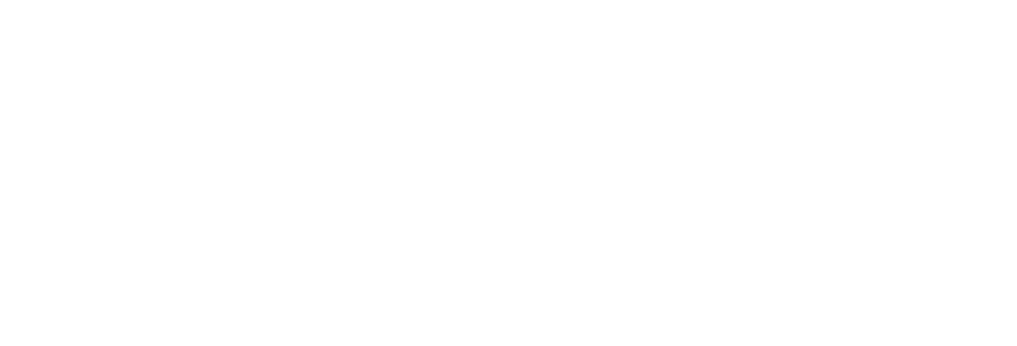
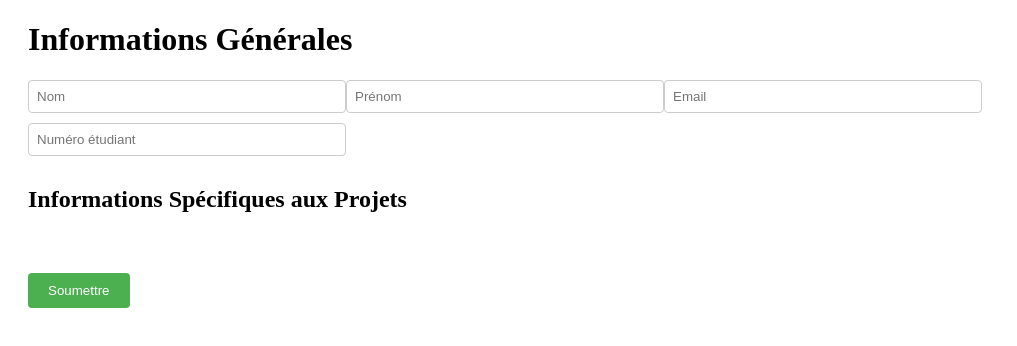
Before and after one commit to Vezonne/PROJET_ANDROIDE, a React (Create React App) app in the folder Affectation/: page /infoSupp in a window 1280 px wide. Before the commit this address had no page. Shown: the top 346 px of the page, without its empty margins (0-1017 px from the left). Built offline with nearby package versions, Linux system fonts and the light colour scheme.

Commit message:
Page InfoSupp pas finie

```diff
--- a/Affectation/src/App.js
+++ b/Affectation/src/App.js
@@ -1,15 +1,18 @@
 import React from 'react';
-import { BrowserRouter as Router, Route, Routes } from 'react-router-dom'; // Importez Routes depuis react-router-dom
+import { BrowserRouter as Router, Route, Routes, Navigate } from 'react-router-dom'; // Importez Routes depuis react-router-dom
 import Accueil from './Accueil';
 import ClassementProjets from './ClassementProjets';
+import InfoSupp from './InfoSupp';
 
 function App() {
   return (
     <Router>
       <div>
-        <Routes>
+        <Routes default = "/" >
           <Route path="/" element={<Accueil />} />
           <Route path = "/classementProjets" element={<ClassementProjets/>}></Route>
+          <Route path = "/infoSupp" element={<InfoSupp/>}> </Route>
+          <Route path='*' element={<Navigate replace to='/' />} />
         </Routes>
       </div>
     </Router>
--- a/Affectation/src/ClassementProjets.css
+++ b/Affectation/src/ClassementProjets.css
@@ -1,5 +1,5 @@
 .classement-projets-container {
-  font-family: Arial, sans-serif;
+  font-family: Arial, sans-serif; /* Police de caractères */
   text-align: center;
 }
 
@@ -19,11 +19,11 @@
   text-align: left;
 }
 
-.add-button, .arrow-button, .supp-button {
+.add-button, .arrow-button, .supp-button{
   padding: 8px 16px;
   cursor: pointer;
-  border-radius: 4px;
-  transition: background-color 0.3s;
+  border-radius: 4px; /* Coins arrondis */
+  transition: background-color 0.3s; /* Transition legere pour l'effet hover */
 }
 
 .add-button {
@@ -32,14 +32,15 @@
   border: none;
 }
 
-.add-button:hover {
-  background-color: #3385ff;
-}
 
 .arrow-button, .supp-button {
   background-color: transparent;
   color: black;
   border: none;
+}
+
+.add-button:hover {
+  background-color: #3385ff;
 }
 
 .arrow-button:hover {
@@ -50,6 +51,7 @@
   background-color: #ff6666;
   color: white;
 }
+
 
 .projet-select {
   padding: 6px;
@@ -85,11 +87,32 @@
   border-radius: 4px;
   background-color: #ebebeb;
   padding: 12px;
-  display: flex;
+  display: flex; /* Aligner les éléments horizontalement */
   align-items: center;
 }
 
 
 .selection li button {
-  margin-left: auto;
+  margin-left: auto; /* Aligner le bouton à droite */
 }
+
+
+.suivant-container {
+  display: flex;
+  justify-content: flex-end; /* Aligne le contenu à l'extrémité droite */
+}
+
+.suivant-button {
+  background-color: #008a00;
+  color: white;
+  border: none;
+  padding: 10px 20px; /* Ajuster le padding pour le dimensionnement */
+  font-size: 16px; /* Taille du texte */
+  border-radius: 5px; /* Coins arrondis */
+  cursor: pointer;
+  transition: background-color 0.3s ease; /* Transition legere pour l'effet hover */
+}
+
+.suivant-button:hover {
+  background-color: #006300;
+}
--- a/Affectation/src/ClassementProjets.jsx
+++ b/Affectation/src/ClassementProjets.jsx
@@ -1,6 +1,7 @@
 import React from 'react';
 import './ClassementProjets.css'
 import { useState, useEffect } from 'react';
+import { Link } from 'react-router-dom';
 
 function ClassementProjets() {
   // Exemple de projet en attendant le backend
@@ -11,7 +12,17 @@ function ClassementProjets() {
         capacite: "2-4",
         nom: "Projet 1",
         description: "Description du projet 1",
-        informationsSupplementaires: "Informations supplémentaires pour le projet 1"
+        informationsSupplementaires: "Informations supplémentaires pour le projet 1",
+        candidats: [
+          {
+            nom: "Nom du candidat",
+            prenom: "Prénom du candidat",
+            email: "email@example.com",
+            numEtudiant: "Numéro étudiant",
+            cv: "", // Chemin vers le CV du candidat
+            lettreMotivation: "" // Chemin vers la lettre de motivation du candidat
+          }
+        ]
       },
       {
         id: 2,
@@ -19,7 +30,17 @@ function ClassementProjets() {
         capacite: "2",
         nom: "Projet 2",
         description: "Description du projet 2",
-        informationsSupplementaires: "Informations supplémentaires pour le projet 2"
+        informationsSupplementaires: "Informations supplémentaires pour le projet 2",
+        candidats: [
+          {
+            nom: "Nom du candidat",
+            prenom: "Prénom du candidat",
+            email: "email@example.com",
+            numEtudiant: "Numéro étudiant",
+            cv: "", // Chemin vers le CV du candidat
+            lettreMotivation: "" // Chemin vers la lettre de motivation du candidat
+          }
+        ]
       },
       {
         id: 3,
@@ -27,7 +48,17 @@ function ClassementProjets() {
         capacite: "2",
         nom: "Projet 3",
         description: "Description du projet 2",
-        informationsSupplementaires: "Informations supplémentaires pour le projet 2"
+        informationsSupplementaires: "Informations supplémentaires pour le projet 2",
+        candidats: [
+          {
+            nom: "Nom du candidat",
+            prenom: "Prénom du candidat",
+            email: "email@example.com",
+            numEtudiant: "Numéro étudiant",
+            cv: "", // Chemin vers le CV du candidat
+            lettreMotivation: "" // Chemin vers la lettre de motivation du candidat
+          }
+        ]
       },
       {
         id: 4,
@@ -35,7 +66,17 @@ function ClassementProjets() {
         capacite: "2",
         nom: "Projet 4",
         description: "Description du projet 2",
-        informationsSupplementaires: "Informations supplémentaires pour le projet 2"
+        informationsSupplementaires: "Informations supplémentaires pour le projet 2",
+        candidats: [
+          {
+            nom: "Nom du candidat",
+            prenom: "Prénom du candidat",
+            email: "email@example.com",
+            numEtudiant: "Numéro étudiant",
+            cv: "", // Chemin vers le CV du candidat
+            lettreMotivation: "" // Chemin vers la lettre de motivation du candidat
+          }
+        ]
       },
       {
         id: 5,
@@ -43,7 +84,17 @@ function ClassementProjets() {
         capacite: "2-4",
         nom: "Projet 1",
         description: "Description du projet 1",
-        informationsSupplementaires: "Informations supplémentaires pour le projet 1"
+        informationsSupplementaires: "Informations supplémentaires pour le projet 1",
+        candidats: [
+          {
+            nom: "Nom du candidat",
+            prenom: "Prénom du candidat",
+            email: "email@example.com",
+            numEtudiant: "Numéro étudiant",
+            cv: "", // Chemin vers le CV du candidat
+            lettreMotivation: "" // Chemin vers la lettre de motivation du candidat
+          }
+        ]
       },
       {
         id: 6,
@@ -51,7 +102,17 @@ function ClassementProjets() {
         capacite: "2",
         nom: "Projet 2",
         description: "Description du projet 2",
-        informationsSupplementaires: "Informations supplémentaires pour le projet 2"
+        informationsSupplementaires: "Informations supplémentaires pour le projet 2",
+        candidats: [
+          {
+            nom: "Nom du candidat",
+            prenom: "Prénom du candidat",
+            email: "email@example.com",
+            numEtudiant: "Numéro étudiant",
+            cv: "", // Chemin vers le CV du candidat
+            lettreMotivation: "" // Chemin vers la lettre de motivation du candidat
+          }
+        ]
       },
       {
         id: 7,
@@ -59,7 +120,17 @@ function ClassementProjets() {
         capacite: "2",
         nom: "Projet 3",
         description: "Description du projet 2",
-        informationsSupplementaires: "Informations supplémentaires pour le projet 2"
+        informationsSupplementaires: "Informations supplémentaires pour le projet 2",
+        candidats: [
+          {
+            nom: "Nom du candidat",
+            prenom: "Prénom du candidat",
+            email: "email@example.com",
+            numEtudiant: "Numéro étudiant",
+            cv: "", // Chemin vers le CV du candidat
+            lettreMotivation: "" // Chemin vers la lettre de motivation du candidat
+          }
+        ]
       },
       {
         id: 8,
@@ -67,7 +138,17 @@ function ClassementProjets() {
         capacite: "2",
         nom: "Projet 4",
         description: "Description du projet 2",
-        informationsSupplementaires: "Informations supplémentaires pour le projet 2"
+        informationsSupplementaires: "Informations supplémentaires pour le projet 2",
+        candidats: [
+          {
+            nom: "Nom du candidat",
+            prenom: "Prénom du candidat",
+            email: "email@example.com",
+            numEtudiant: "Numéro étudiant",
+            cv: "", // Chemin vers le CV du candidat
+            lettreMotivation: "" // Chemin vers la lettre de motivation du candidat
+          }
+        ]
       },
 
   ];
@@ -198,6 +279,14 @@ function ClassementProjets() {
             ))}
           </ul>
         </div>
+        <div className='suivant-container'>
+          <Link to={{
+            pathname: "/infoSupp",
+            state: { projetsSelectionnes: projetsSelectionnes }
+          }}>
+            <button className='suivant-button'>étape suivante</button>
+          </Link>
+        </div>
     </div>
   );
 }
--- /dev/null
+++ b/Affectation/src/InfoSupp.css
@@ -0,0 +1,51 @@
+.infos-supp-container {
+    margin: 20px;
+}
+
+.infos-form {
+    display: flex;
+    flex-direction: column;
+    align-items: flex-start;
+}
+
+.infos-generales input {
+    margin-bottom: 10px;
+    width: 300px;
+    padding: 8px;
+    border: 1px solid #ccc;
+    border-radius: 4px;
+}
+
+.projets-info {
+    margin-top: 20px;
+}
+
+.projet-info {
+    margin-bottom: 20px;
+}
+
+.candidats-inputs {
+    display: flex;
+    flex-wrap: wrap;
+    gap: 10px;
+}
+
+.candidat-input {
+    display: flex;
+    flex-direction: column;
+    gap: 5px;
+}
+
+.submit-btn {
+    margin-top: 20px;
+    padding: 10px 20px;
+    background-color: #4CAF50;
+    color: white;
+    border: none;
+    border-radius: 4px;
+    cursor: pointer;
+}
+
+.submit-btn:hover {
+    background-color: #45a049;
+}
--- /dev/null
+++ b/Affectation/src/InfoSupp.jsx
@@ -0,0 +1,58 @@
+import React, { useState } from 'react';
+import { useLocation } from 'react-router-dom';
+import './InfoSupp.css';
+
+const InfoSupp = () => {
+    const location = useLocation();
+    const projetsSelectionnes = location.state ? location.state.projetsSelectionnes : [];
+
+    const [infosGenerales, setInfosGenerales] = useState({
+        nom: "",
+        prenom: "",
+        email: "",
+        numeroEtudiant: ""
+    });
+
+    const handleInfosGeneralesChange = (e) => {
+        const { name, value } = e.target;
+        setInfosGenerales(prevState => ({
+            ...prevState,
+            [name]: value
+        }));
+    }
+
+    return (
+        <div className="infos-supp-container">
+            <h1>Informations Générales</h1>
+            <form className="infos-form">
+                <div className="infos-generales">
+                    <input type="text" name="nom" value={infosGenerales.nom} onChange={handleInfosGeneralesChange} placeholder="Nom" />
+                    <input type="text" name="prenom" value={infosGenerales.prenom} onChange={handleInfosGeneralesChange} placeholder="Prénom" />
+                    <input type="email" name="email" value={infosGenerales.email} onChange={handleInfosGeneralesChange} placeholder="Email" />
+                    <input type="text" name="numeroEtudiant" value={infosGenerales.numeroEtudiant} onChange={handleInfosGeneralesChange} placeholder="Numéro étudiant" />
+                </div>
+                <h2>Informations Spécifiques aux Projets</h2>
+                <div className="projets-info">
+                    {projetsSelectionnes.map((projet, index) => (
+                        <div key={index} className="projet-info">
+                            <h3>{projet.nom}</h3>
+                            <div className="candidats-inputs">
+                                {[...Array(Number(projet.capacite))].map((_, index) => (
+                                    <div key={index} className="candidat-input">
+                                        <input type="text" name="nom" placeholder="Nom" />
+                                        <input type="text" name="prenom" placeholder="Prénom" />
+                                        <input type="email" name="email" placeholder="Email" />
+                                        <input type="text" name="numeroEtudiant" placeholder="Numéro étudiant" />
+                                    </div>
+                                ))}
+                            </div>
+                        </div>
+                    ))}
+                </div>
+                <button type="submit" className="submit-btn">Soumettre</button>
+            </form>
+        </div>
+    );
+};
+
+export default InfoSupp;
```
Also changed, not shown: 1 other file (tests, documents, lock files or other folders).
